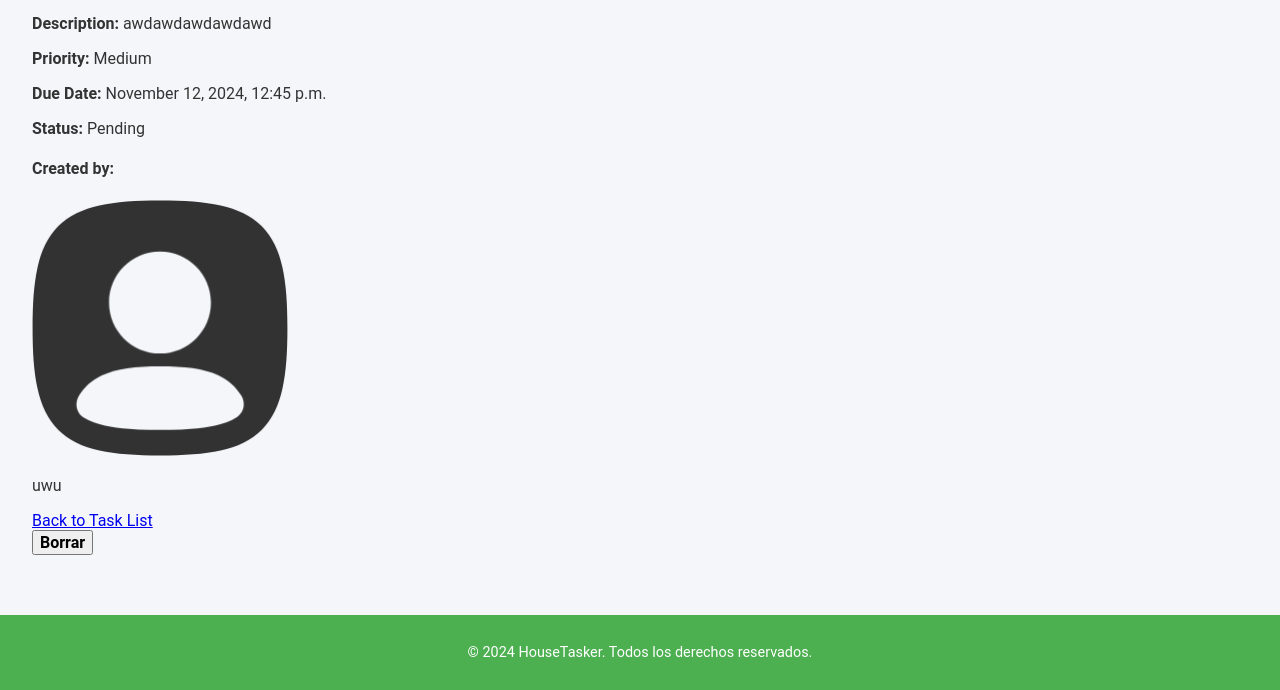
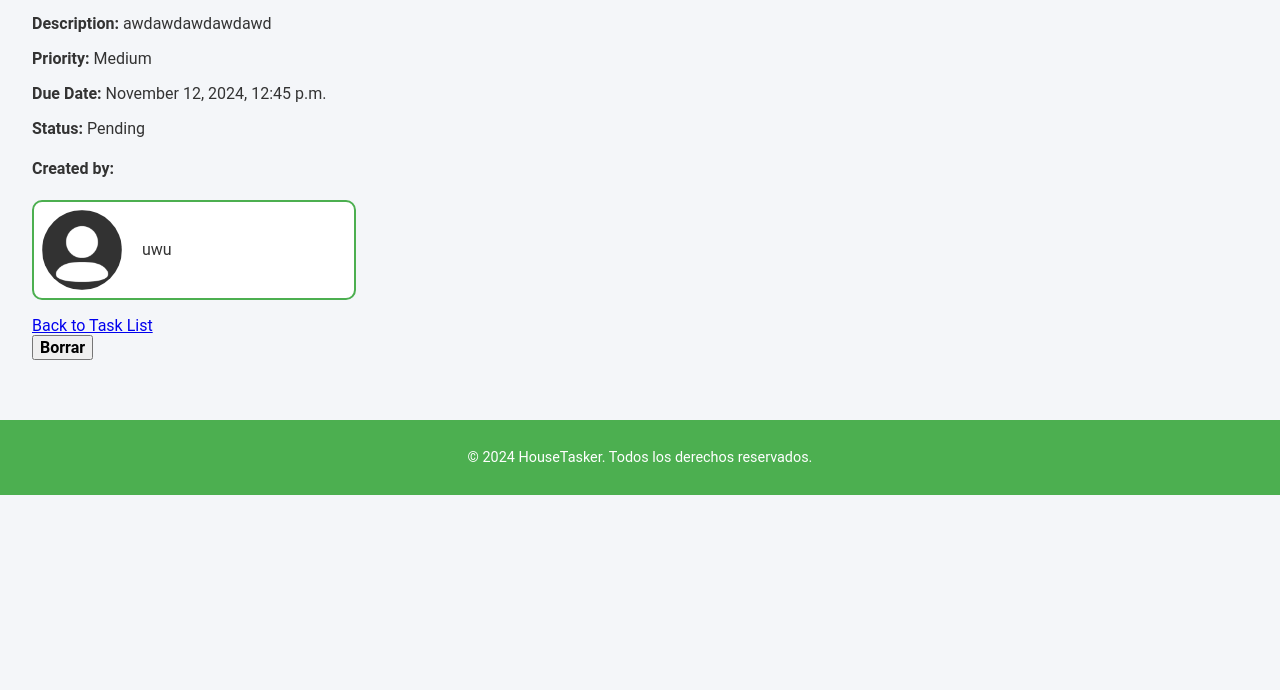
Before and after one commit to julenpe12/house-tasker, a Django app: page /tasks/11/ in a window 1280 px wide. Shown: the part 265-955 px from the top of the page. After the commit the page ends 760 px from the top, so only its background shows below. Run offline with Django 4.2, Linux system fonts and the light colour scheme; a user stored in the database is signed in; data comes from the database, SQL or seed files in the repository; both versions use the stored data as it was before the commit.

Commit message:
Associate users to task (solved)

```diff
--- a/houseTasker-win/appHouseTasker/admin.py
+++ b/houseTasker-win/appHouseTasker/admin.py
@@ -9,12 +9,12 @@ class CustomUserAdmin(UserAdmin):
     add_form = CustomUserCreationForm
     form = CustomUserChangeForm
     model = CustomUser
-    list_display = ['username', 'email', 'role', 'is_staff']
+    list_display = ['username', 'email', 'is_staff']
     fieldsets = UserAdmin.fieldsets + (
-        (None, {'fields': ('profile_image', 'role')}),
+        (None, {'fields': ('profile_image',)}),
     )
     add_fieldsets = UserAdmin.add_fieldsets + (
-        (None, {"fields": ("profile_image", "role",)}),
+        (None, {"fields": ("profile_image",)}),
     )
 
 admin.site.register(CustomUser, CustomUserAdmin)
--- a/houseTasker-win/appHouseTasker/forms.py
+++ b/houseTasker-win/appHouseTasker/forms.py
@@ -5,12 +5,12 @@ from .models import CustomUser, Task, Resource
 class CustomUserCreationForm(UserCreationForm):
     class Meta(UserCreationForm):
         model = CustomUser
-        fields = UserCreationForm.Meta.fields + ("profile_image","role",)
+        fields = ("username", "email", "profile_image")
 
 class CustomUserChangeForm(UserChangeForm):
     class Meta(UserChangeForm.Meta):
         model = CustomUser
-        fields = ("username", "email", "profile_image", "role")
+        fields = ("username", "email", "profile_image")
 
 class ResourceForm(forms.ModelForm):
     class Meta:
--- a/houseTasker-win/appHouseTasker/models.py
+++ b/houseTasker-win/appHouseTasker/models.py
@@ -1,14 +1,13 @@
 from django.db import models
 from django.utils import timezone
 from django.contrib.auth.models import AbstractUser
-from django.contrib.auth import get_user_model
 
 class CustomUser(AbstractUser):
-    profile_image = models.ImageField(upload_to='profile_images/', blank=True, null=True)
-    role = models.CharField(max_length=50, blank=True, null=True)
+    profile_image = models.ImageField(upload_to='profile-pictures/', blank=True, null=True)
 
     def __str__(self):
         return self.username
+
 
 class Resource(models.Model):
     CATEGORY_CHOICES = [
@@ -27,8 +26,6 @@ class Resource(models.Model):
     def __str__(self):
         return f"{self.name} ({self.quantity} disponibles)"
 
-User = get_user_model()
-
 class Task(models.Model):
     LOW = 'Low'
     MEDIUM = 'Medium'
@@ -46,7 +43,7 @@ class Task(models.Model):
     due_date = models.DateTimeField(default=timezone.now)
     completed = models.BooleanField(default=False)
 
-    created_by = models.ForeignKey(User, on_delete=models.CASCADE, related_name='task', null=True)
+    created_by = models.ForeignKey(CustomUser, on_delete=models.CASCADE)
 
     def __str__(self):
         return f"{self.title} ({self.due_date})"
--- /dev/null
+++ b/houseTasker-win/appHouseTasker/static/css/task_detail.css
@@ -0,0 +1,46 @@
+.task-creator {
+    background-color: #fff;
+    border: 2px solid #4CAF50;
+    border-radius: 10px;
+    padding: 0.5em;
+    transition: background-color 0.3s ease;
+	display: flex;
+	align-items: center;
+	margin: 0 0 1em 0;
+}
+
+.task-creator:hover {
+    background-color: #e2e8f3;
+}
+
+.task-creator .profile-img {
+    width: 5em;
+    height: auto;
+    border-radius: 50%;
+	margin-right: 20px; /* Spacing between image and text */
+}
+
+.task-creator p {
+    color: #333;
+    font-size: 1em;
+    text-align: center;
+}
+
+/* Estilos responsivos */
+@media only screen and (max-width: 400px) {
+	.task-creator {
+		width: 95%;
+	}
+}
+
+@media only screen and (min-width: 401px) and (max-width: 960px) {
+	.task-creator {
+		width: 50%;
+	}
+}
+
+@media only screen and (min-width: 961px) {
+	.task-creator {
+		width: 25%;
+	}
+}
--- a/houseTasker-win/appHouseTasker/templates/task_detail.html
+++ b/houseTasker-win/appHouseTasker/templates/task_detail.html
@@ -1,5 +1,10 @@
 {% extends "base.html" %}
 {% load static %}
+
+{% block head %}
+<link rel="stylesheet" href="{% static 'css/task_detail.css' %}">
+{% endblock %}
+
 {% block main %}
 	{% if task %}
 		<h2>Task Detail</h2>
@@ -18,8 +23,8 @@
 
 		<p><strong>Status:</strong> {% if task.completed %}Completed{% else %}Pending{% endif %}</p>
 
+		<h4>Created by:</h4>
 		<div class="task-creator">
-			<h4>Created by:</h4>
 			<!-- Check if the user has a profile image before rendering it -->
 			{% if task.created_by.profile_image %}
 			<img src="{{ task.created_by.profile_image.url }}" alt="{{ task.created_by.username }}'s profile image" class="profile-img">
--- a/houseTasker-win/appHouseTasker/views.py
+++ b/houseTasker-win/appHouseTasker/views.py
@@ -94,9 +94,9 @@ class RegisterView(View):
         return render(request, self.template_name, {'form': form})
 
     def post(self, request):
-        form = self.form_class(request.POST)
+        form = self.form_class(request.POST, request.FILES)  # Add request.FILES here to handle files
         if form.is_valid():
-            user = form.save()  # Save the new user
-            login(request, user)  # Log the user in after registration
-            return redirect(reverse_lazy('home'))  # Redirect to the homepage or another page
+            user = form.save()
+            login(request, user)
+            return redirect(reverse_lazy('home'))
         return render(request, self.template_name, {'form': form})
--- a/houseTasker-win/houseTasker/settings.py
+++ b/houseTasker-win/houseTasker/settings.py
@@ -16,8 +16,8 @@ import os
 # Build paths inside the project like this: BASE_DIR / 'subdir'.
 BASE_DIR = Path(__file__).resolve().parent.parent
 
-MEDIA_ROOT = os.path.join(BASE_DIR, 'media')
-MEDIA_URL = '/media/'
+MEDIA_URL = '/media/'  # URL to access media files
+MEDIA_ROOT = os.path.join(BASE_DIR, 'media')  # Root folder for media files
 
 # Quick-start development settings - unsuitable for production
 # See https://docs.djangoproject.com/en/4.2/howto/deployment/checklist/
```
Also changed, not shown: houseTasker-win/appHouseTasker/migrations/0001_initial.py, houseTasker-win/appHouseTasker/migrations/0002_remove_customuser_role.py (added), houseTasker-win/appHouseTasker/migrations/0002_resource.py (deleted), houseTasker-win/appHouseTasker/migrations/0003_task.py (deleted), houseTasker-win/appHouseTasker/migrations/0004_task_created_by.py (deleted), houseTasker-win/appHouseTasker/urls.py (line endings or trailing spaces), houseTasker-win/db.sqlite3, houseTasker-win/media/profile-pictures/mickey.png (added), houseTasker-win/media/profile_images/OIP.jpg (deleted), 1 other file.
